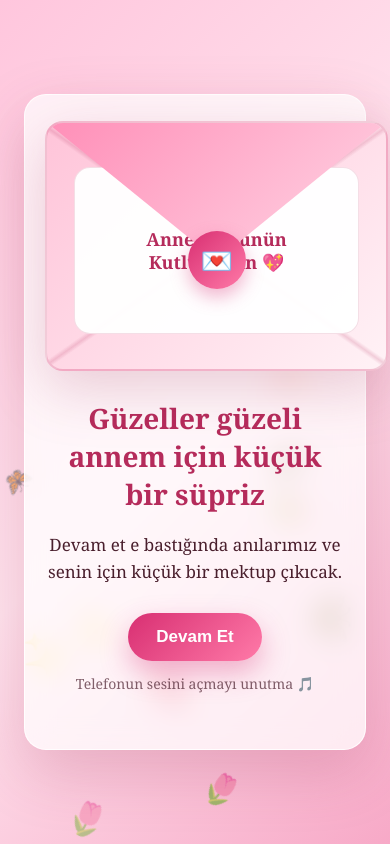
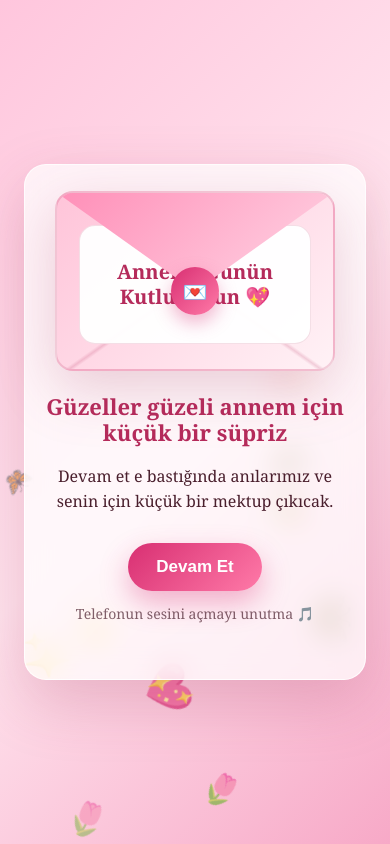
Before and after one commit to MehmetVI/Annelerg-n-, a plain HTML site: page index.html in a window 390 px wide. Drawn offline with Linux system fonts and the light colour scheme.

Commit message:
Update index.html

```diff
--- a/index.html
+++ b/index.html
@@ -329,7 +329,7 @@
     .envelope-wrap {
       width: min(390px, 88vw);
       height: 250px;
-      margin: 0 auto 28px;
+      margin: 0 auto 22px;
       position: relative;
       perspective: 900px;
       filter: drop-shadow(0 18px 28px rgba(160, 48, 88, 0.22));
@@ -474,6 +474,31 @@
 
   .photo-grid {
     grid-template-columns: 1fr;
+  }
+
+  .envelope-wrap {
+    width: 280px;
+    height: 180px;
+  }
+
+  .envelope-letter {
+    font-size: 20px;
+    padding: 16px;
+  }
+
+  .envelope-heart {
+    width: 48px;
+    height: 48px;
+    font-size: 20px;
+  }
+
+  .intro-card h1 {
+    font-size: 22px;
+    line-height: 1.2;
+  }
+
+  .intro-card p {
+    font-size: 16px;
   }
 }
   </style>
```
Lines whose indentation alone changed are shown as unchanged.
